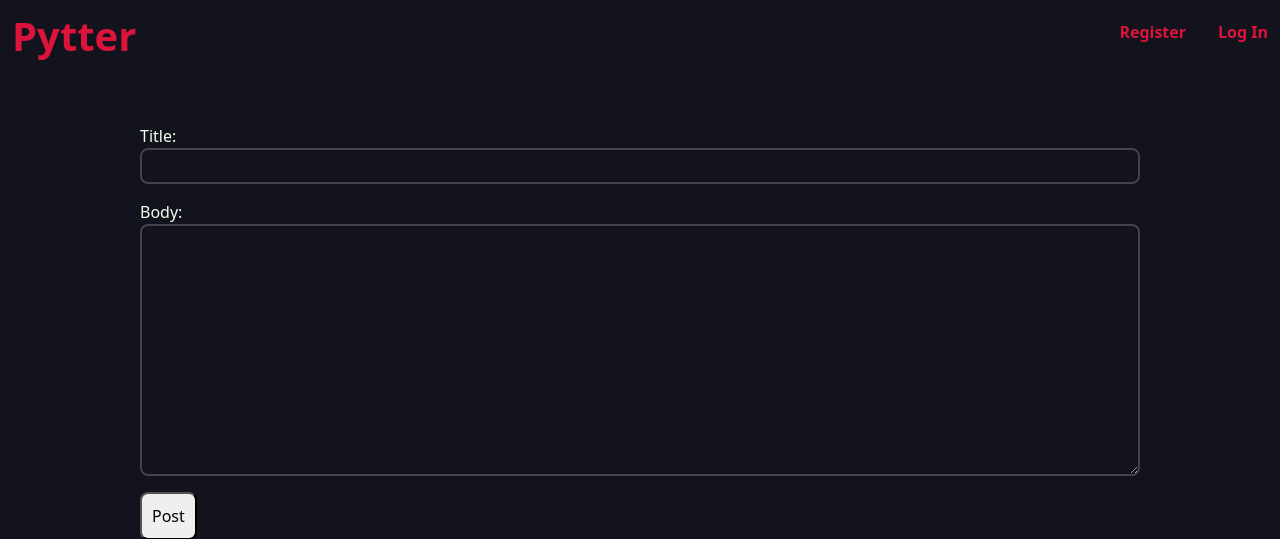
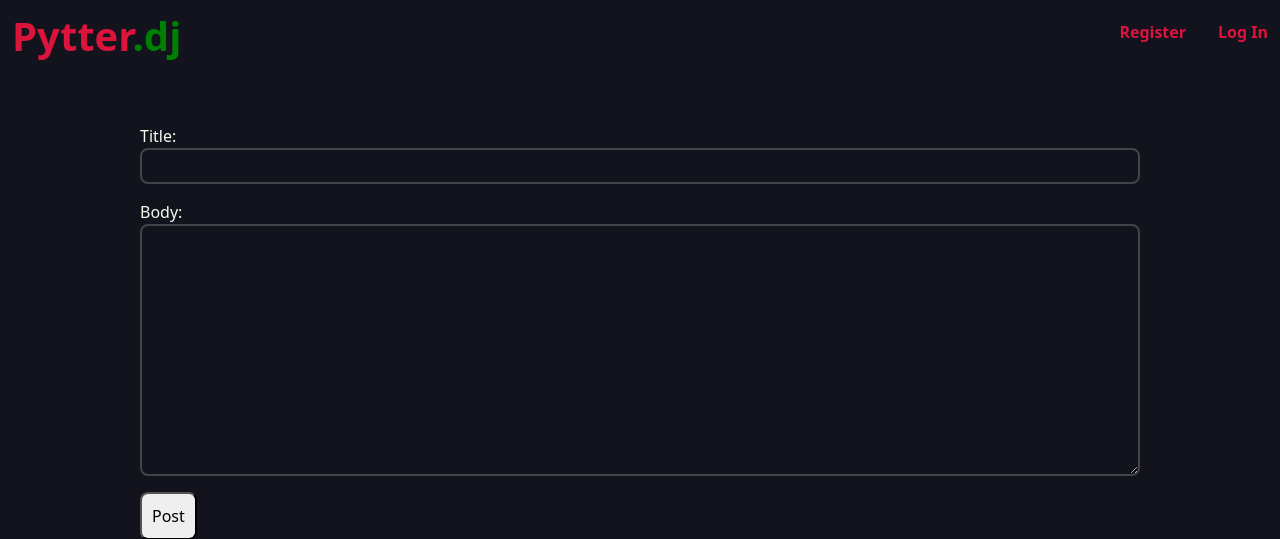
Before and after one commit to krushilnaik/mini_project_4_kn, a Django app: page /posts/create in a window 1280 px wide. Shown: the top 539 px of the page. Run offline with Django 3.2, Linux system fonts and the light colour scheme; some libraries are stand-ins or nearby versions.

Commit message:
Rebranding

```diff
--- a/posts/templates/base.html
+++ b/posts/templates/base.html
@@ -31,7 +31,7 @@
 
   <body>
     <header>
-      <h1><a href="">Pytter</a></h1>
+      <h1><a href="">Pytter<span style="color: green;">.dj</span> </a></h1>
 
       <nav>
         <ul>
```
